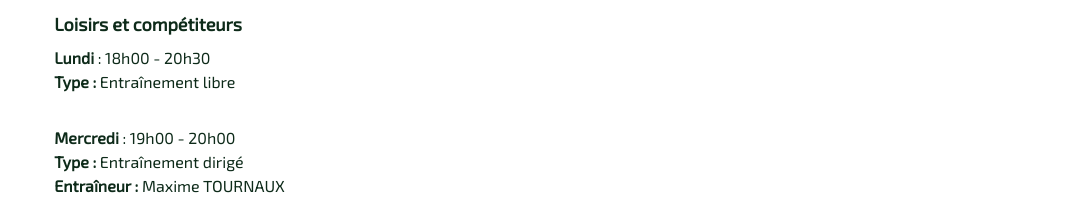
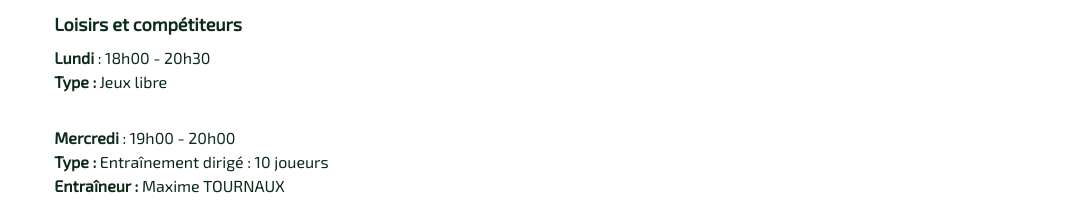
Before and after one commit to ttfarguais/ttfarguais, a Next.js app: page /entrainements in a window 1280 px wide. Shown: the part 448-672 px from the top of the page, without its empty margins (183-1248 px from the left). Built offline with nearby package versions, Linux system fonts and the light colour scheme.

Commit message:
Update trainingTimes.js

```diff
--- a/app/src/data/trainingTimes.js
+++ b/app/src/data/trainingTimes.js
@@ -2,8 +2,8 @@ const trainingTimes = [
   {
     name: "Adultes",
     schedules: [
-      { day: "Lundi", time: "18h00 - 20h30", who: "Loisirs et compétiteurs", trainingType: "Entraînement libre" },
-      { day: "Mercredi", time: "19h00 - 20h00", trainingType: "Entraînement dirigé", coach: "Maxime TOURNAUX" },
+      { day: "Lundi", time: "18h00 - 20h30", who: "Loisirs et compétiteurs", trainingType: "Jeux libre" },
+      { day: "Mercredi", time: "19h00 - 20h00", trainingType: "Entraînement dirigé : 10 joueurs", coach: "Maxime TOURNAUX" },
       { day: "Mercredi", time: "19h00 - 21h00", trainingType: "Entraînement libre" },
     ]
 },
```
